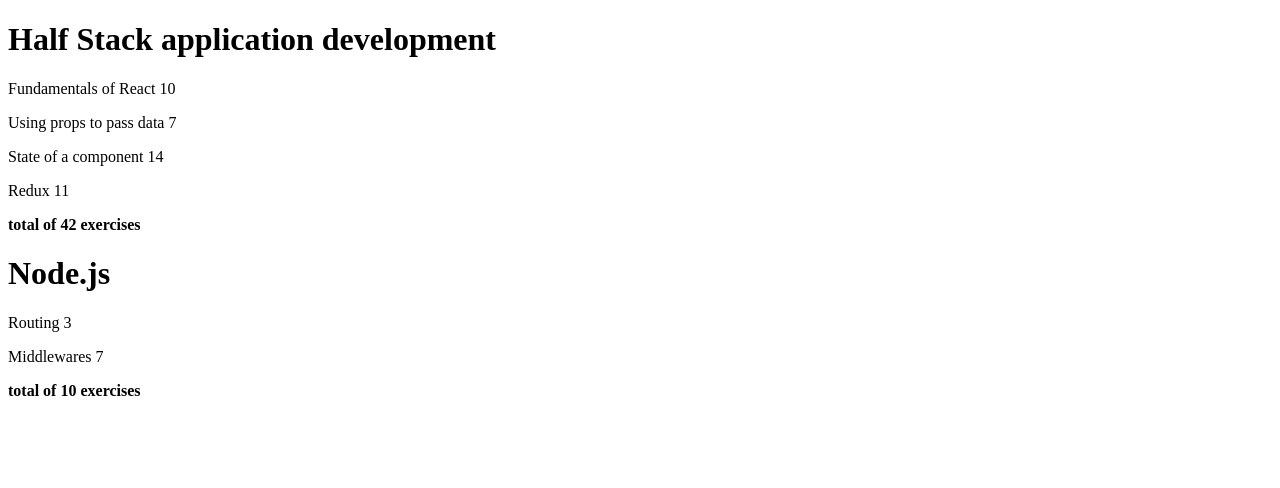
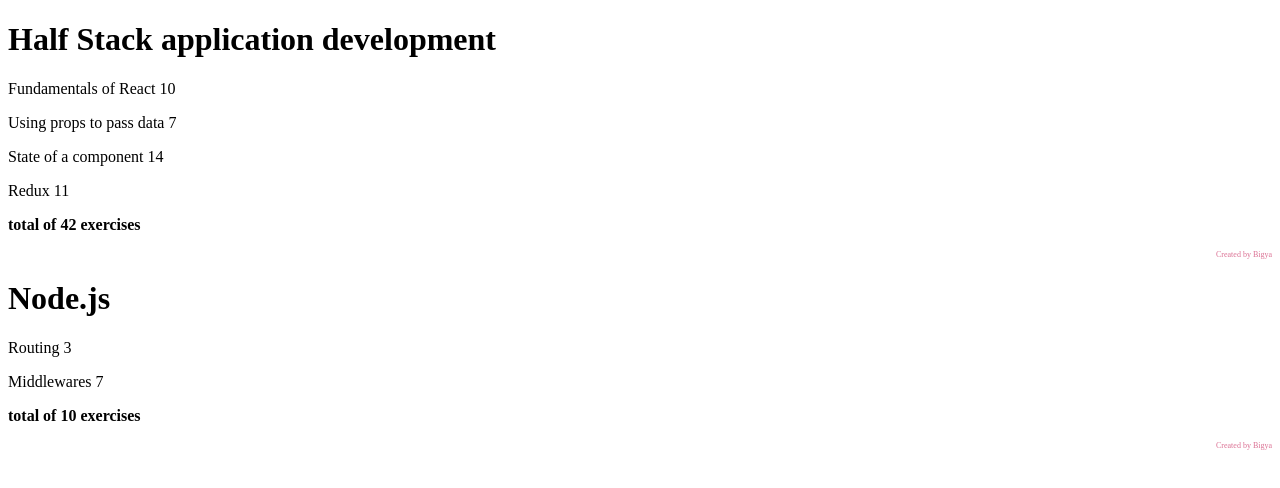
Before and after one commit to bigyaa/fullstackopen2019_exercises, a React (Create React App) app in the folder part2/course-contents/: page / in a window 1280 px wide. Shown: the top 488 px of the page. Built offline with nearby package versions, Linux system fonts and the light colour scheme.

Commit message:
trying codesandbox

```diff
--- a/part2/course-contents/src/components/App.js
+++ b/part2/course-contents/src/components/App.js
@@ -1,5 +1,6 @@
 import React from "react";
 import Course from "./Course";
+import "../css/style.css";
 
 const App = () => {
   const courses = [
--- a/part2/course-contents/src/components/Course.js
+++ b/part2/course-contents/src/components/Course.js
@@ -2,6 +2,7 @@ import React from "react";
 import Header from "./Header";
 import Content from "./Content";
 import Total from "./Total";
+import Footer from "./Footer";
 
 const Course = props => {
   const { name, parts } = props.course;
@@ -11,6 +12,7 @@ const Course = props => {
       <Header course={name} />
       <Content parts={parts} />
       <Total parts={parts} />
+      <Footer />
     </div>
   );
 };
--- /dev/null
+++ b/part2/course-contents/src/components/Footer.js
@@ -0,0 +1,5 @@
+import React from "react";
+
+const Footer = () => <div className="footer">Created by Bigya</div>;
+
+export default Footer;
--- /dev/null
+++ b/part2/course-contents/src/css/style.css
@@ -0,0 +1,5 @@
+.footer {
+  font-size: 8px;
+  text-align: right;
+  color: palevioletred;
+}
```
Also changed, not shown: 1 other file (tests, documents, lock files or other folders).
